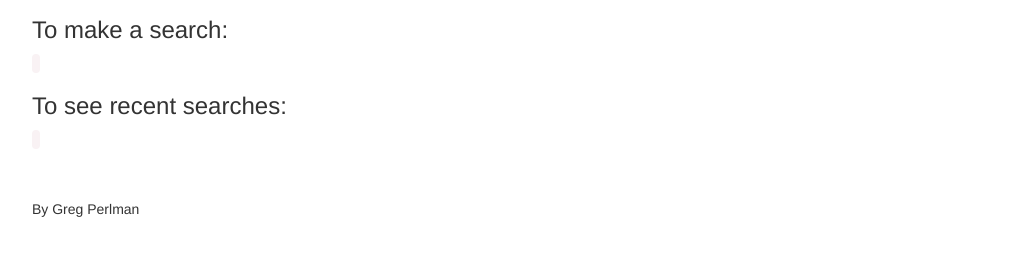
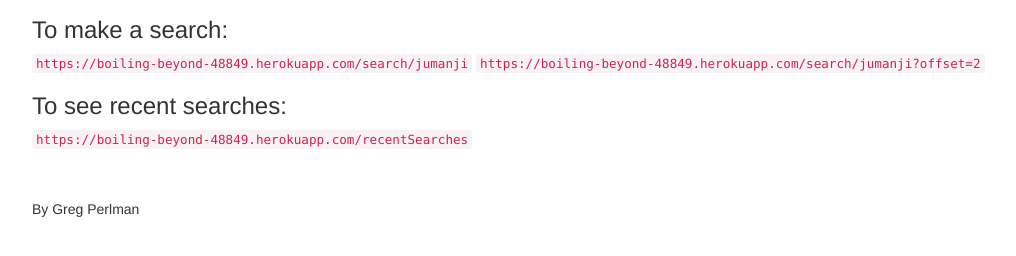
Before and after one commit to gperl27/image-search-abstraction, a website: page views/index.html in a window 1280 px wide. Shown: the part 186-442 px from the top of the page, without its empty margins (38-1054 px from the left). Drawn offline with nearby package versions, Linux system fonts and the light colour scheme.

Commit message:
fix route name, added html

```diff
--- a/server.js
+++ b/server.js
@@ -53,7 +53,7 @@ app.get('/search/:search', function(req, res){
         });
 });
 
-app.get('/recentImages', function(req, res){
+app.get('/recentSearches', function(req, res){
     userSearch.find({},  function(err, searches){
         if(err) throw err;
 
--- a/views/index.html
+++ b/views/index.html
@@ -19,9 +19,10 @@
                 <li>I can get a list of the most recently submitted search strings.</li>
             </ol>
             <h3>To make a search:</h3>
-            <code></code>
+            <code>https://boiling-beyond-48849.herokuapp.com/search/jumanji</code>
+            <code>https://boiling-beyond-48849.herokuapp.com/search/jumanji?offset=2</code>
             <h3>To see recent searches: </h3>
-            <code></code>
+            <code>https://boiling-beyond-48849.herokuapp.com/recentSearches</code>
             <p id='watermark'>By Greg Perlman</p>
         </div>
     </body>
```
